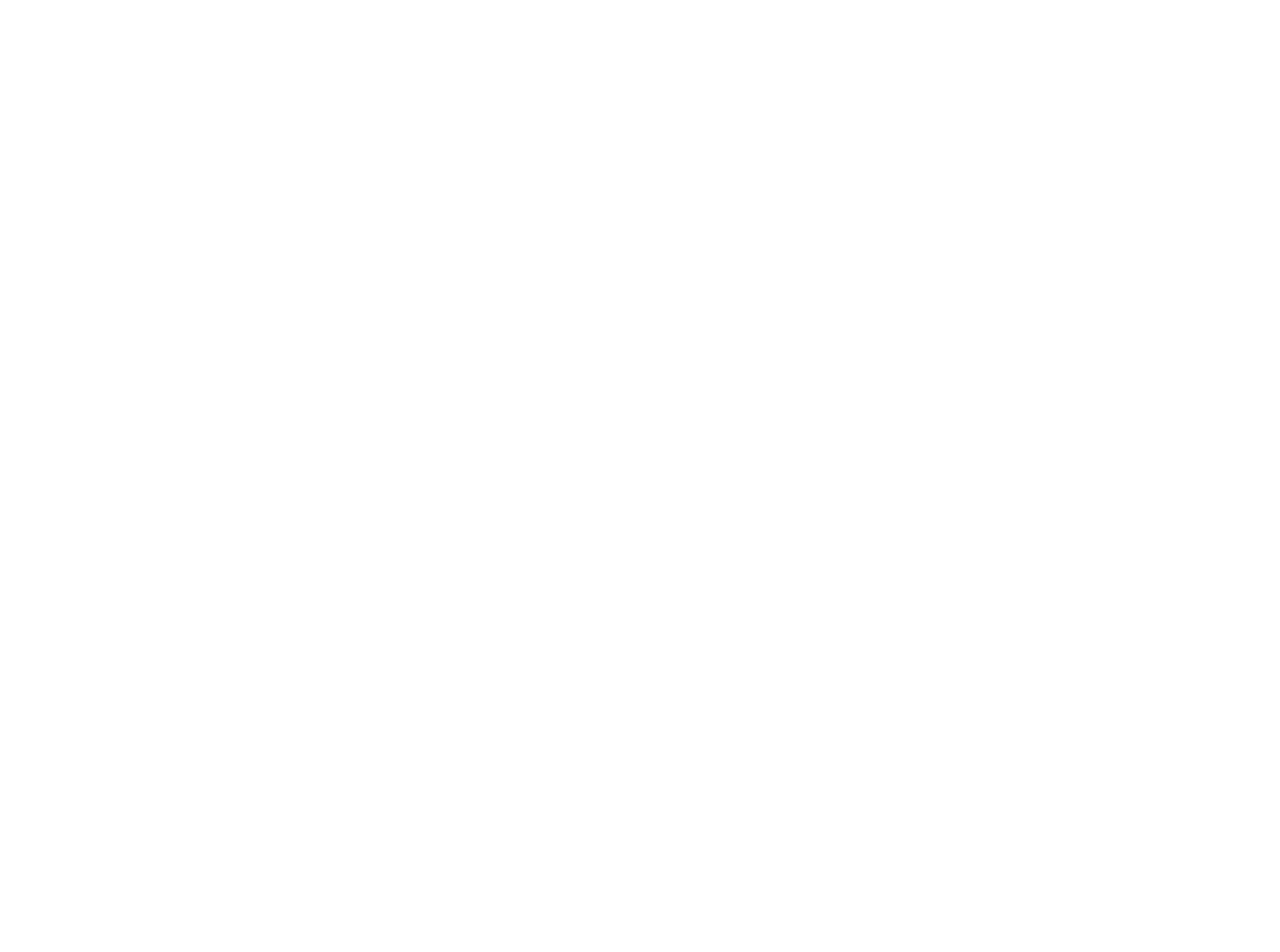
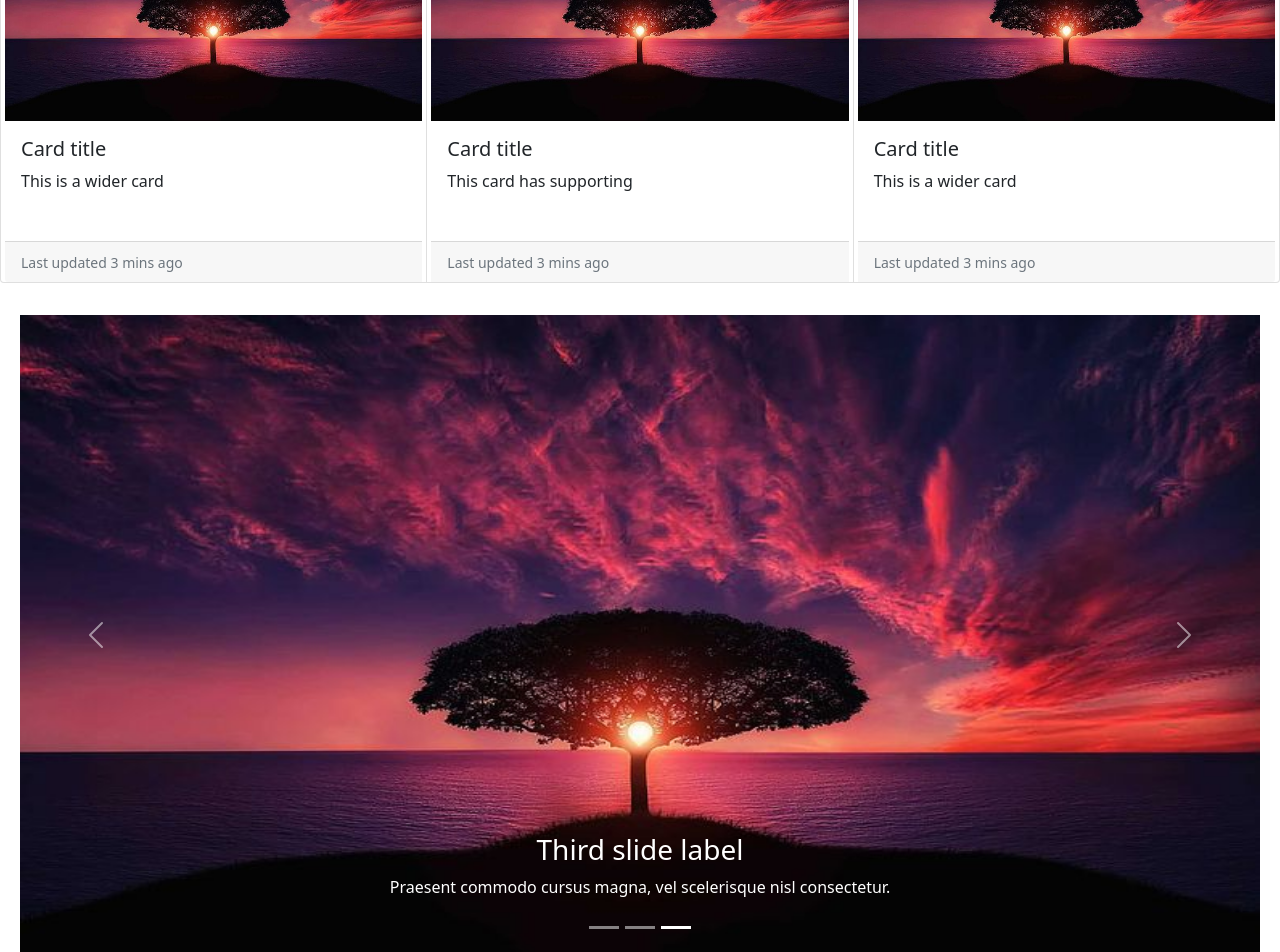
Before and after one commit to KaizenGirl1111/GSGrihSangini, a React (Create React App) app: page / in a window 1280 px wide. Shown: the part 260-1212 px from the top of the page. Before the commit the page ends 800 px from the top, so only its background shows below. Built offline with nearby package versions, Linux system fonts and the light colour scheme.

Commit message:
cards and carousel

```diff
--- a/src/Components/App/App.js
+++ b/src/Components/App/App.js
@@ -1,11 +1,15 @@
 import './App.css';
 import 'bootstrap/dist/css/bootstrap.min.css';
 import NavigationBar from '../NavigationBar/NavigationBar';
+import Cards from '../Cards/Cards';
+import Carousels from '../Carousel/Carousel';
 
 function App() {
   return (
     <div class="app">
-      <NavigationBar/>
+      <NavigationBar />
+      <Cards />
+      <Carousels />
     </div>
   );
 }
--- /dev/null
+++ b/src/Components/Cards/Cards.css
@@ -0,0 +1,15 @@
+
+
+.card{
+    margin-top: 15vh;
+    padding-left: 4px;
+    padding-right: 4px;
+}
+
+.card-body{
+    height: 15vh;
+}
+
+.card:hover{
+    transform: translate(-5px, -5px);
+}
--- /dev/null
+++ b/src/Components/Cards/Cards.jsx
@@ -0,0 +1,55 @@
+import React from "react";
+
+import { Card, Button, CardGroup } from 'react-bootstrap';
+import './Cards.css';
+import demo from './demo.jpg';
+
+
+
+function Cards() {
+
+    return (
+
+
+        <CardGroup>
+            <Card>
+                <Card.Img variant="top" src={demo} />
+                <Card.Body>
+                    <Card.Title>Card title</Card.Title>
+                    <Card.Text>
+                        This is a wider card
+                    </Card.Text>
+                </Card.Body>
+                <Card.Footer>
+                    <small className="text-muted">Last updated 3 mins ago</small>
+                </Card.Footer>
+            </Card>
+            <Card>
+                <Card.Img variant="top" src={demo} />
+                <Card.Body>
+                    <Card.Title>Card title</Card.Title>
+                    <Card.Text>
+                        This card has supporting
+                    </Card.Text>
+                </Card.Body>
+                <Card.Footer>
+                    <small className="text-muted">Last updated 3 mins ago</small>
+                </Card.Footer>
+            </Card>
+            <Card>
+                <Card.Img variant="top" src={demo} />
+                <Card.Body>
+                    <Card.Title>Card title</Card.Title>
+                    <Card.Text>
+                        This is a wider card
+                    </Card.Text>
+                </Card.Body>
+                <Card.Footer>
+                    <small className="text-muted">Last updated 3 mins ago</small>
+                </Card.Footer>
+            </Card>
+        </CardGroup>
+    )
+};
+
+export default Cards;
--- /dev/null
+++ b/src/Components/Carousel/Carousel.css
@@ -0,0 +1,18 @@
+.carousel{
+    height: 80vh;
+    margin-top: 4vh;
+    padding-left: 20px;
+    padding-right: 20px;
+}
+
+.carousel-inner{
+    height: 85vh;
+}
+
+.carousel-indicators button{
+opacity:0;
+}
+
+.carousel-item img{
+    height: 80vh;
+}
--- /dev/null
+++ b/src/Components/Carousel/Carousel.jsx
@@ -0,0 +1,51 @@
+import React from "react";
+import { Carousel } from "react-bootstrap";
+import demo from './demo.jpg';
+import './Carousel.css';
+
+function Carousels() {
+
+    return (
+
+
+        <Carousel>
+            <Carousel.Item interval={1000}>
+                <img
+                    className="d-block w-100"
+                    src={demo}
+                    alt="First slide"
+                />
+                <Carousel.Caption>
+                    <h3>First slide label</h3>
+                    <p>Nulla vitae elit libero, a pharetra augue mollis interdum.</p>
+                </Carousel.Caption>
+            </Carousel.Item>
+            <Carousel.Item interval={500}>
+                <img
+                    className="d-block w-100"
+                    src={demo}
+                    alt="Second slide"
+                />
+                <Carousel.Caption>
+                    <h3>Second slide label</h3>
+                    <p>Lorem ipsum dolor sit amet, consectetur adipiscing elit.</p>
+                </Carousel.Caption>
+            </Carousel.Item>
+            <Carousel.Item>
+                <img
+                    className="d-block w-100"
+                    src={demo}
+                    alt="Third slide"
+                />
+                <Carousel.Caption>
+                    <h3>Third slide label</h3>
+                    <p>Praesent commodo cursus magna, vel scelerisque nisl consectetur.</p>
+                </Carousel.Caption>
+            </Carousel.Item>
+        </Carousel>
+
+
+    )
+};
+
+export default Carousels;
```
Also changed, not shown: src/Components/Cards/demo.jpg (added), src/Components/Carousel/demo.jpg (added).
